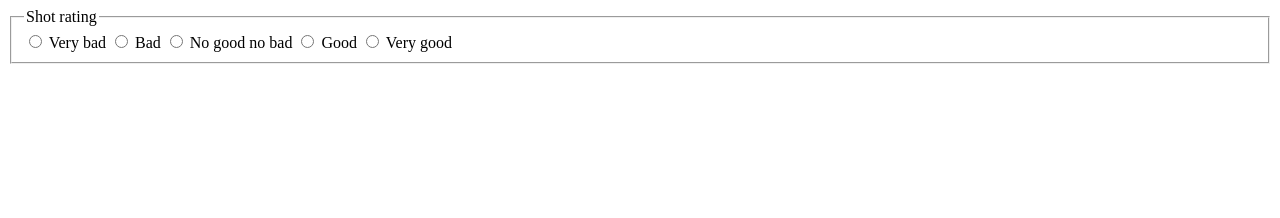
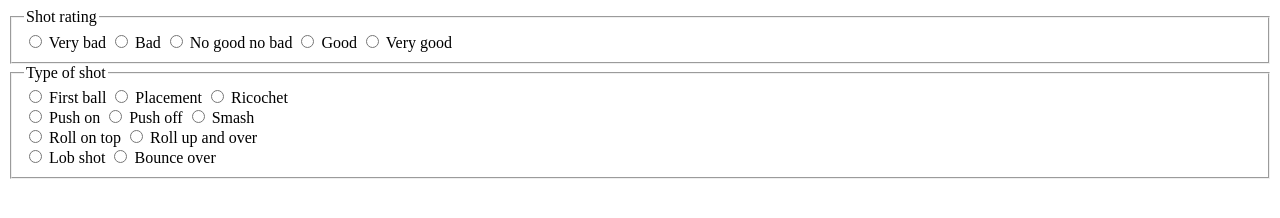
Before and after one commit to artemkolinko/blz, a plain HTML site: page assets/rating-form-input-lable.html in a window 1280 px wide. Drawn offline with Linux system fonts and the light colour scheme.

```diff
--- a/assets/rating-form-input-lable.html
+++ b/assets/rating-form-input-lable.html
@@ -24,5 +24,58 @@
     <input id="very-good" type="radio" name="shotRating" value="5" />
     <label for="very-good">Very good</label>
   </fieldset>
+
+  <fieldset id="shot-type">
+    <legend>Type of shot</legend>
+    <div>
+      <label>
+        <input type="radio" name="shotType" value="firstBall" />
+        First ball</label
+      >
+      <label
+        ><input type="radio" name="shotType" value="placement" />
+        Placement</label
+      >
+      <label
+        ><input type="radio" name="shotType" value="ricochet" />
+        Ricochet</label
+      >
+    </div>
+    <div>
+      <label
+        ><input type="radio" name="shotType" value="pushOn" /> Push
+        on</label
+      >
+      <label
+        ><input type="radio" name="shotType" value="pushOff" /> Push
+        off</label
+      >
+
+      <label
+        ><input type="radio" name="shotType" value="smash" /> Smash</label
+      >
+    </div>
+    <div>
+      <label
+        ><input type="radio" name="shotType" value="rollOnTop" /> Roll on
+        top</label
+      >
+      <label
+        ><input type="radio" name="shotType" value="rollUpAndOver" /> Roll
+        up and over</label
+      >
+    </div>
+    <div>
+      <label
+        ><input type="radio" name="shotType" value="lobShot" /> Lob
+        shot</label
+      >
+      <label
+        ><input type="radio" name="shotType" value="bounceOver" /> Bounce
+        over</label
+      >
+    </div>
+  </fieldset>
+
 </body>
 </html>
```
Also changed, not shown: app.js (+7 -2 lines), index.html (+15 -2 lines).
